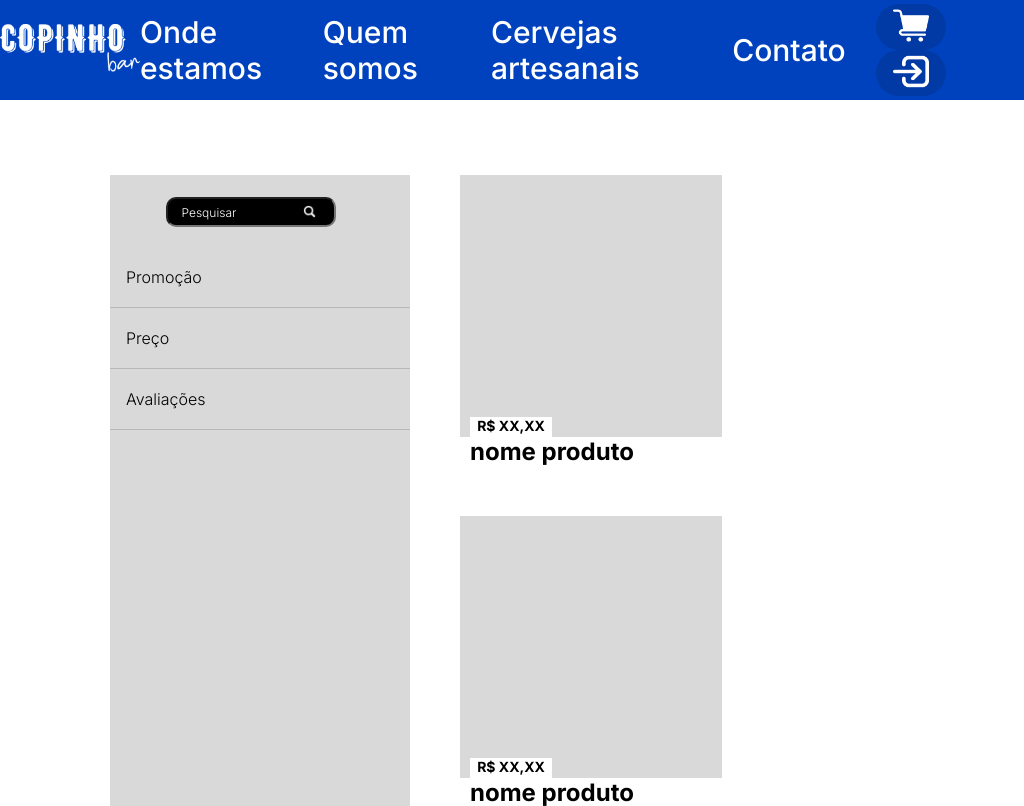
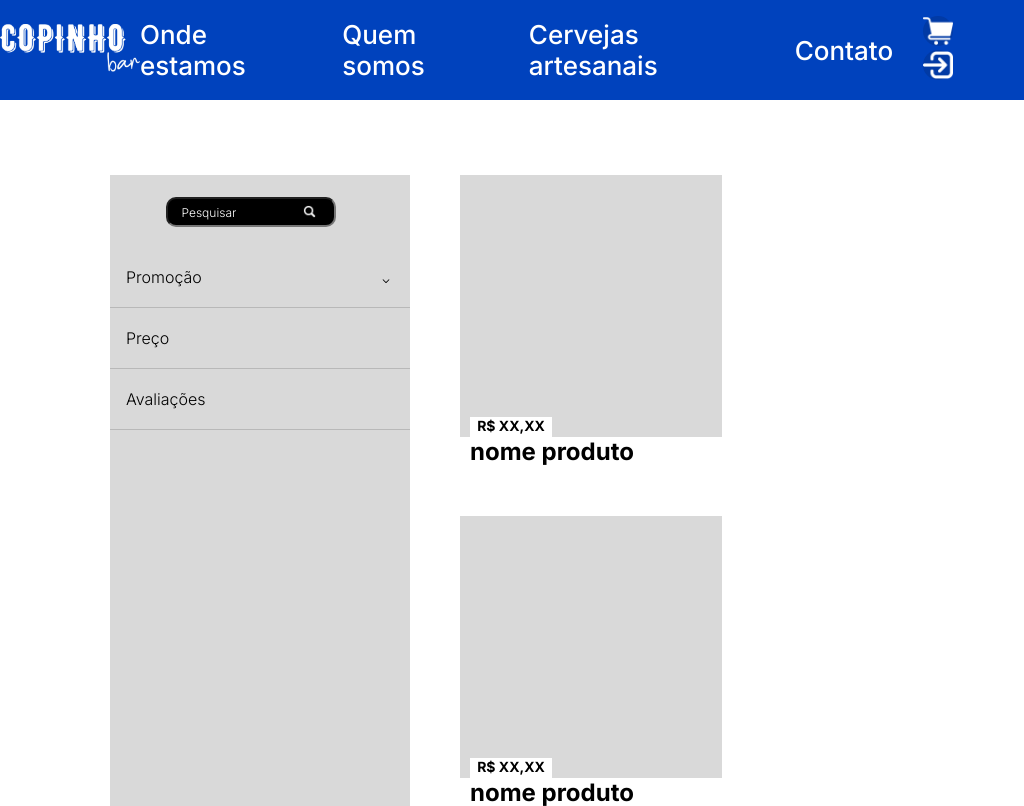
Before and after one commit to yuri-ferreira/copinho-bar, a PHP site: page /html/compras.html in a window 1024 px wide. Shown: the top 806 px of the page. Run offline with PHP 8.4, Linux system fonts and the light colour scheme.

Commit message:
pequenas mudanças

```diff
--- a/css/style.css
+++ b/css/style.css
@@ -706,6 +706,13 @@
   .nav-desktop {
     display: none;
   }
+  .nav-mobile {
+    display: flex;
+  }
+  .menuham img {
+  height: 36px;
+  width: 36px;
+  }
   .container-img1 {
     height: 260px;
     filter: brightness(93%);
@@ -783,6 +790,13 @@
   .nav-desktop {
     display: none;
   }
+  .nav-mobile {
+    display: flex;
+  }
+  .menuham img {
+  height: 36px;
+  width: 36px;
+  }
   .container-img1 {
     height: 260px;
     filter: brightness(93%);
@@ -847,21 +861,24 @@
     height: auto;
     width: 140px;
   }
-  header nav button {
-    width: 20px;
-    height: 20px;
+  header .nav-desktop button {
+    width: 30px;
+    height: 30px;
     margin-right: 20px;
   }
-  header nav button a img {
-    width: 20px;
-    height: 20px;
+  header .nav-desktop button a img {
+    width: 30px;
+    height: 30px;
   }
-  header nav ul li a {
-    font-size: 20px;
+  header .nav-desktop ul li a {
+    font-size: 26px;
   }
  }
 
  /* (notebook grande e desktops grande, 1200px pra cima) */
  @media only screen and (min-width: 1200px) {
-
+  .logo {
+    height: auto;
+    width: 160px;
+  }
  }
--- a/html/compras.html
+++ b/html/compras.html
@@ -89,7 +89,9 @@
         <nav class="filtros-nav">
           <div class="f-of-promo">
             <p>Promoção</p>
-            <button><img src="#" alt="" /></button>
+            <button>
+              <img src="/img/down-chevron-svgrepo-com.svg" alt="" />
+            </button>
           </div>
           <div class="f-preco">
             <p>Preço</p>
```
Also changed, not shown: img/down-chevron-svgrepo-com.svg (added), js/menuham.js (line endings or trailing spaces).
